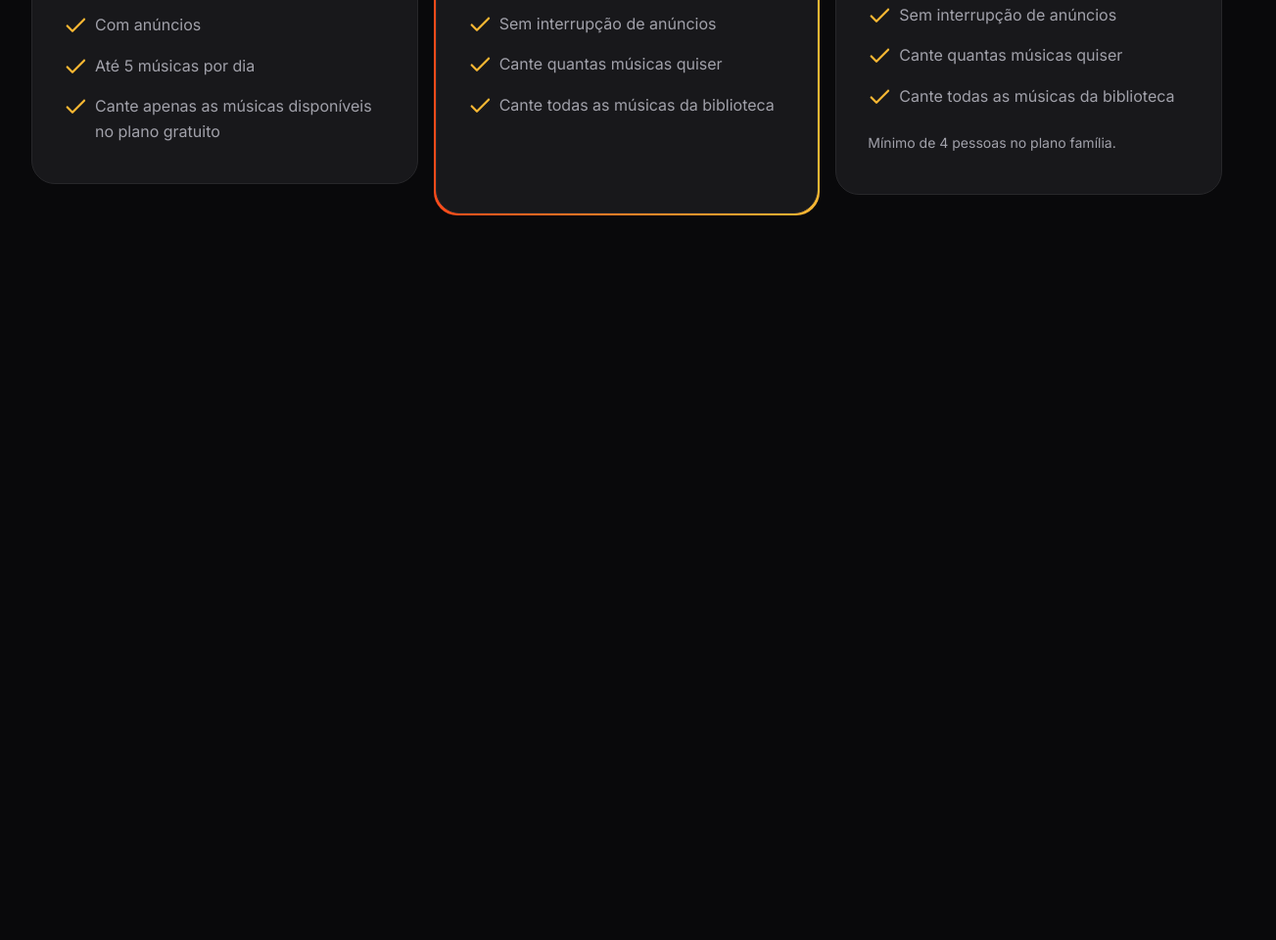
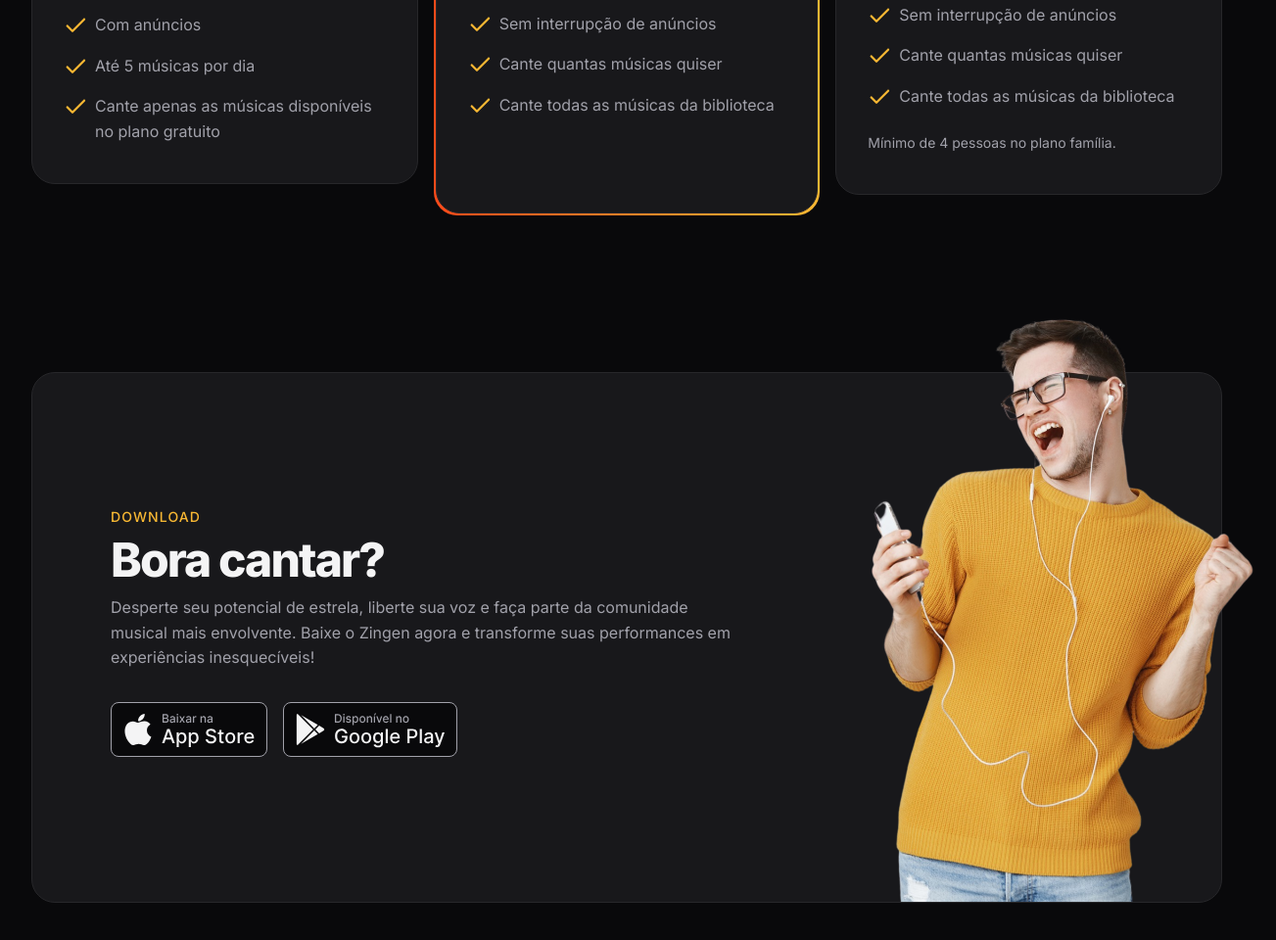
Before and after one commit to WigorCosta21/Zingen-Karaoke, a plain HTML site: page index.html in a window 1280 px wide. Shown: the part 3176-4136 px from the top of the page at 98% size, 1303 px wide, since content can reach past the window. Before the commit the page ends 3476 px from the top, so only its background shows below. Drawn offline with Linux system fonts and the light colour scheme.

Commit message:
feat: add download section

```diff
--- a/index.html
+++ b/index.html
@@ -165,7 +165,34 @@
                     <small>Mínimo de 4 pessoas no plano família.</small>
                 </div>
             </div>
+        </div>
+    </section>
 
+    <section id="download">
+        <div class="container py-xl">
+            <div class="card px-lg even-columns items-center">
+                <div>
+                    <header>
+                        <strong>Download</strong>
+
+                        <h2>Bora cantar?</h2>
+                    </header>
+
+                    <p>Desperte seu potencial de estrela, liberte sua voz e faça parte da comunidade musical mais envolvente. Baixe o Zingen agora e transforme suas performances em experiências inesquecíveis!</p>
+
+                    <div class="buttons flex gap-1">
+                        <a href="#">
+                            <img src="assets/button-appstore.svg" alt="Baixar na Apple Store">
+                        </a>
+
+                        <a href="#">
+                            <img src="assets/button-playstore.svg" alt="Baixar na Play Store'">
+                        </a>
+                    </div>
+                </div>
+
+                <img src="assets/rapaz-ouvindo-musica-com-fones-de-ouvido-e-cantando-no-aplicativo-de-karaoke-removebg 1.png" alt="">
+            </div>
         </div>
     </section>
 </body>
--- /dev/null
+++ b/styles/download.css
@@ -0,0 +1,32 @@
+#download {
+    & .card {
+        padding: 3rem 1.5rem 15rem;
+        position: relative;
+
+        &>img {
+            width: 14.5rem;
+            position: absolute;
+            bottom: 0;
+            right: -3.5rem;
+        }
+    }
+
+    & .buttons {
+        flex-wrap: wrap;
+        margin-top: 2rem;
+    }
+
+    @media (width >=80em) {
+        .card {
+            padding: 8.75rem 5rem;
+
+            &>div:nth-child(1) {
+                max-width: 40rem;
+            }
+
+            &>img {
+                width: 29.124rem;
+            }
+        }
+    }
+}
--- a/styles/global.css
+++ b/styles/global.css
@@ -46,6 +46,7 @@ html {
     font-size: var(--fs-base);
     line-height: 1.6;
     color: var(--text-color-primary);
+    overflow-x: hidden;
 }
 
 body {
--- a/styles/index.css
+++ b/styles/index.css
@@ -9,3 +9,4 @@
 @import url(cards.css);
 @import url(features.css) (width >=80em);
 @import url(pricing.css);
+@import url(download.css);
```
